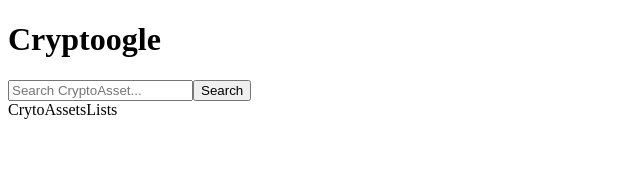
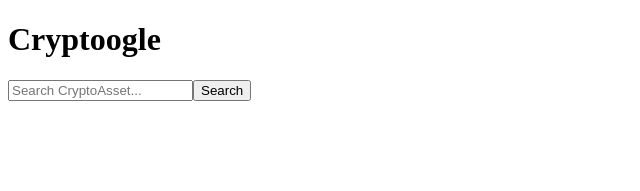
Before and after one commit to sefedev/crypto, a React (Create React App) app: page / in a window 1280 px wide. Shown: the top 191 px of the page, without its empty margins (0-640 px from the left). Built offline with nearby package versions, Linux system fonts and the light colour scheme.

Commit message:
test git commit with codesandbox

```diff
--- a/package.json
+++ b/package.json
@@ -9,6 +9,7 @@
   "main": "src/index.js",
   "dependencies": {
     "emmet": "2.3.6",
+    "git-commit": "0.0.3",
     "prettier": "2.7.1",
     "react": "18.0.0",
     "react-code-snippets": "0.0.16",
--- a/src/App.js
+++ b/src/App.js
@@ -8,7 +8,6 @@ const App = () => {
     <div>
       <Header />
       <Search />
-      <CryptoAssetsList />
     </div>
   );
 };
```
